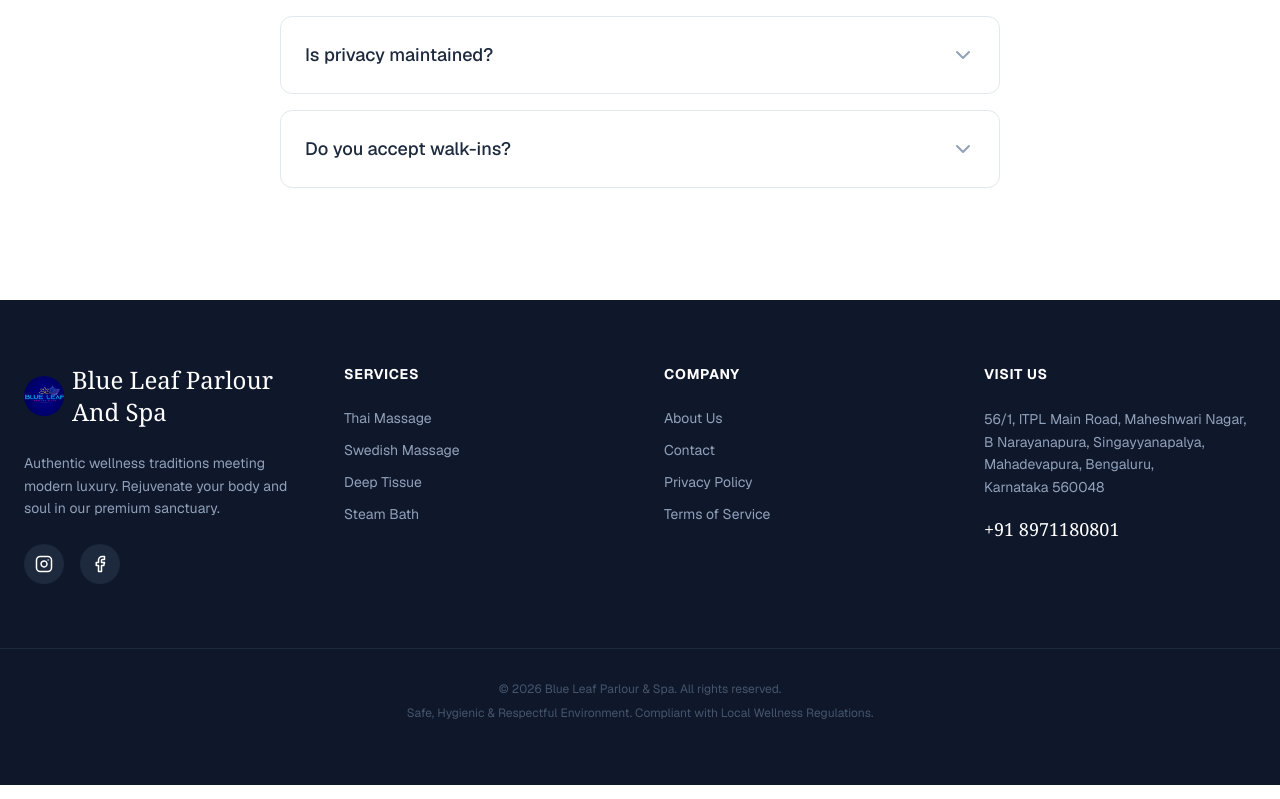
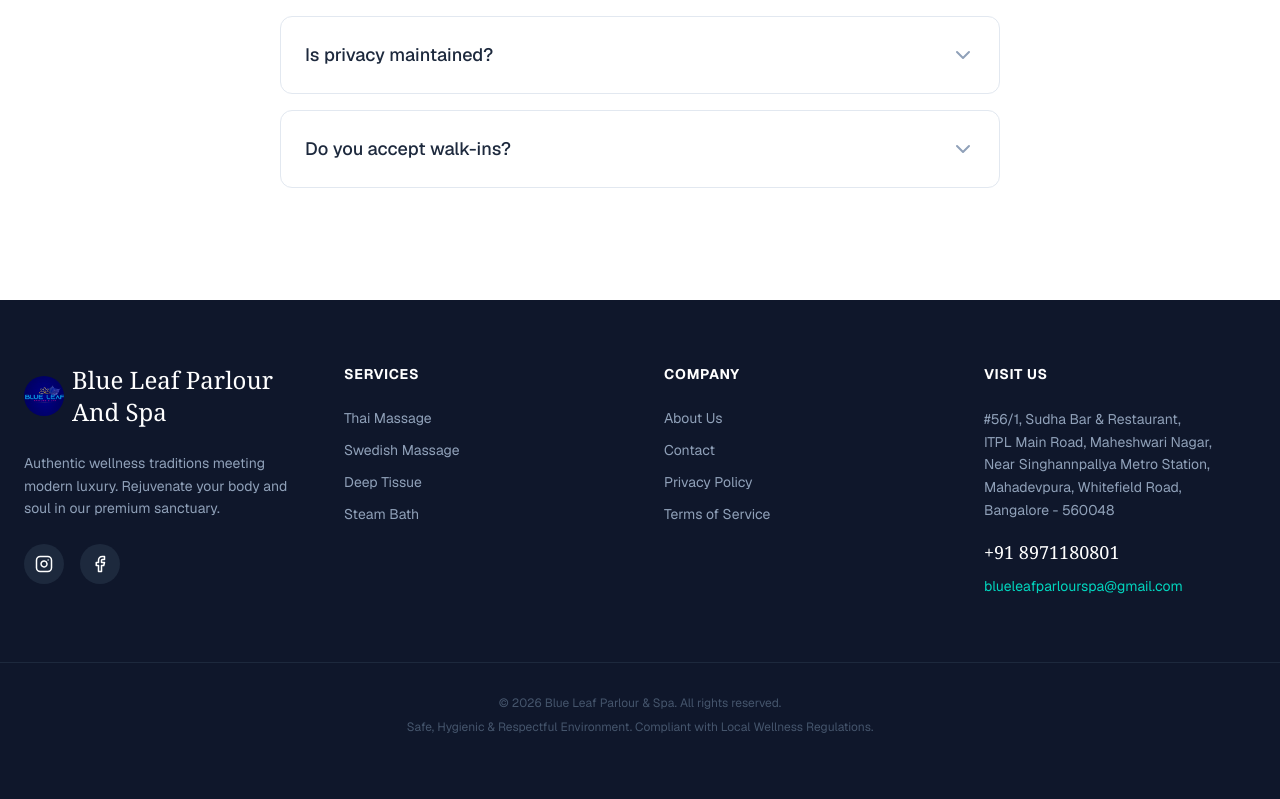
Before and after one commit to blueleafparlourspa-beep/Website, a Next.js app: page / in a window 1280 px wide. Shown: the part 3985-4784 px from the top of the page. Built offline with nearby package versions, Linux system fonts and the light colour scheme.

Commit message:
fixed homepage

```diff
--- a/src/app/page.tsx
+++ b/src/app/page.tsx
@@ -682,15 +682,23 @@
           Visit Us
         </h4>
         <p className="mb-4 text-sm leading-relaxed">
-          56/1, ITPL Main Road, Maheshwari Nagar,
+          #56/1, Sudha Bar & Restaurant,
           <br />
-          B Narayanapura, Singayyanapalya,
+          ITPL Main Road, Maheshwari Nagar,
           <br />
-          Mahadevapura, Bengaluru,
+          Near Singhannpallya Metro Station,
           <br />
-          Karnataka 560048
+          Mahadevpura, Whitefield Road,
+          <br />
+          Bangalore - 560048
         </p>
-        <p className="text-white text-lg font-serif mb-4">{PHONE_NUMBER}</p>
+        <p className="text-white text-lg font-serif mb-2">{PHONE_NUMBER}</p>
+        <a
+          href="mailto:blueleafparlourspa@gmail.com"
+          className="text-sm text-teal-400 hover:text-teal-300 transition-colors"
+        >
+          blueleafparlourspa@gmail.com
+        </a>
       </div>
     </div>
     <div className="border-t border-slate-800 mt-16 pt-8 text-center text-xs text-slate-600">
```
